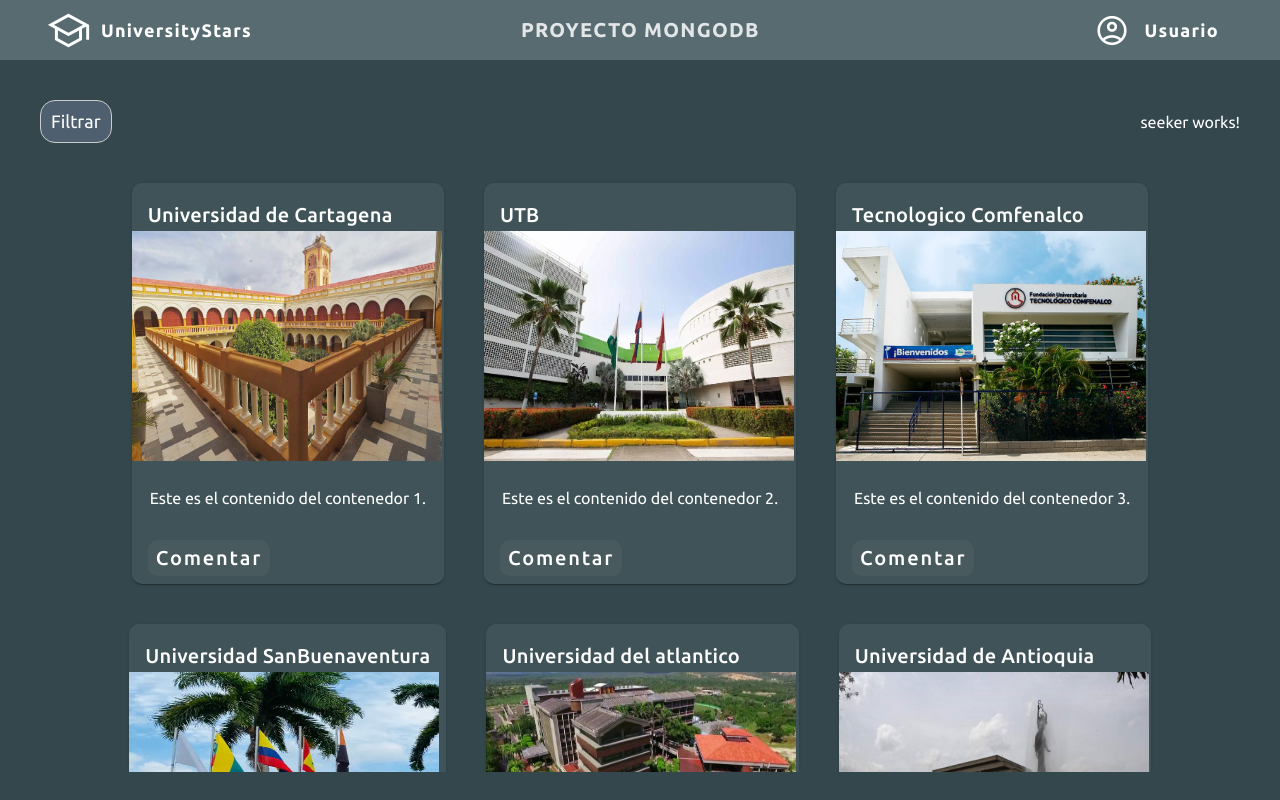
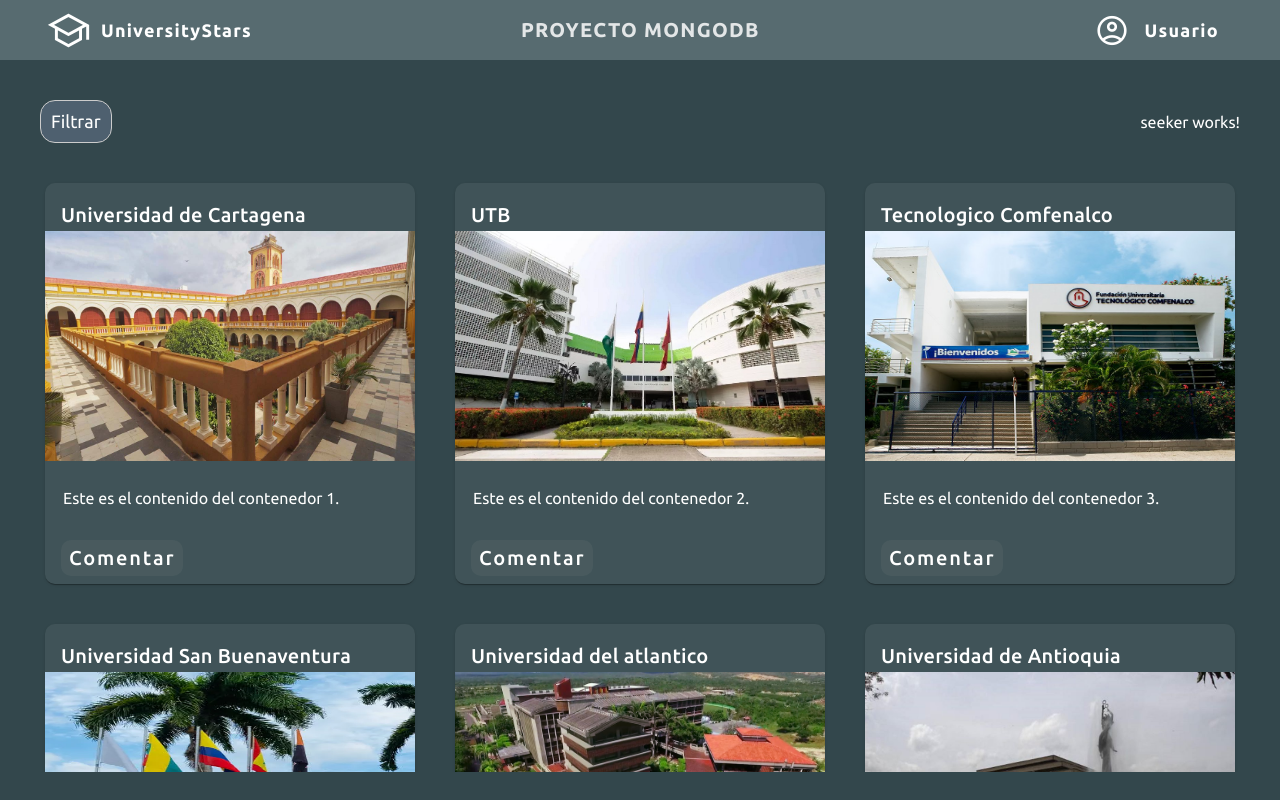
Before and after one commit to DuvanJR/UniverStars-Proyecto, an Angular app: page /universtars/menu in a window 1280 px wide. Built offline with nearby package versions, Linux system fonts and the light colour scheme; a web font is replaced by a local one.

Commit message:
cambios en el tamaño de las card-imagen

```diff
--- a/src/app/ContenedorComponent/ContenedorComponent.component.html
+++ b/src/app/ContenedorComponent/ContenedorComponent.component.html
@@ -13,7 +13,7 @@
       <mat-card-subtitle> </mat-card-subtitle>
     </mat-card-header>
     <div class="example-header-image">
-      <img mat-card-image [src]="item.src" alt="{{item.titulo}}" width="310"
+      <img mat-card-image [src]="item.src" alt="{{item.titulo}}" width="370"
       height="230" >
     </div>
     <mat-card-content>
--- a/src/app/ContenedorComponent/ContenedorComponent.component.ts
+++ b/src/app/ContenedorComponent/ContenedorComponent.component.ts
@@ -4,40 +4,94 @@
 @Component({
   selector: 'app-ContenedorComponent',
   templateUrl: './ContenedorComponent.component.html',
-  styleUrls: ['./ContenedorComponent.component.scss']
+  styleUrls: ['./ContenedorComponent.component.scss'],
 })
 export class ContenedorComponentComponent {
+  constructor(private router: Router) {}
 
-  constructor(private router: Router) { }
-
-  filtrar(ciudad:string){
-    this.informacion=this.copiArray;
-    const result = this.informacion.filter(( universidades ) =>  universidades.ciudad.includes(ciudad));
-    this.informacion=result;
+  filtrar(ciudad: string) {
+    this.informacion = this.copiArray;
+    const result = this.informacion.filter((universidades) =>
+      universidades.ciudad.includes(ciudad)
+    );
+    this.informacion = result;
   }
 
-  informacion  = [
-    { titulo: 'Universidad de Cartagena', contenido: 'Este es el contenido del contenedor 1.', ciudad: 'cartagena', src: '../../assets/img/Universidad Cartagena.jpg'},
-    { titulo: 'UTB', contenido: 'Este es el contenido del contenedor 2.', ciudad: 'cartagena', src: '../../assets/img/Universidad UTB.jpeg' },
-    { titulo: 'Tecnologico Comfenalco', contenido: 'Este es el contenido del contenedor 3.', ciudad: 'cartagena', src: '../../assets/img/Tecno Comfenalco.jpeg'},
-    { titulo: 'Universidad SanBuenaventura', contenido: 'Este es el contenido del contenedor 4.', ciudad: 'cartagena', src: '../../assets/img/Universidad SanBue.jpg' },
-    { titulo: 'Universidad del atlantico', contenido: 'Este es el contenido del contenedor 5.', ciudad: 'barranquilla', src: '../../assets/img/Universidad Atlantico.jpeg' },
-    { titulo: 'Universidad de Antioquia', contenido: 'Este es el contenido del contenedor 6.', ciudad: 'medellin', src: '../../assets/img/Universidad Antioquia.jpg' },
-    { titulo: 'Universidad Nacional', contenido: 'Este es el contenido del contenedor 7.' , ciudad: 'bogota', src: '../../assets/img/Universidad Nacional.jpg'},
-    { titulo: 'Universidad de Cali', contenido: 'Este es el contenido del contenedor 8.', ciudad: 'cali' , src: '../../assets/img/Universidad Cali.jpg'},
-    { titulo: 'Universidad de Bucaramanga', contenido: 'Este es el contenido del contenedor 9.' , ciudad: 'bucaramanga'},
-    { titulo: 'Universidad de Boyaca', contenido: 'Este es el contenido del contenedor 10.', ciudad: 'boyaca'},
-    { titulo: 'Universidad de Cartagena', contenido: 'Este es el contenido del contenedor 1.', ciudad: 'cartagena', src: '../../assets/img/Universidad Cartagena.jpg'},
+  informacion = [
+    {
+      titulo: 'Universidad de Cartagena',
+      contenido: 'Este es el contenido del contenedor 1.',
+      ciudad: 'cartagena',
+      src: '../../assets/img/Universidad Cartagena.jpg',
+    },
+    {
+      titulo: 'UTB',
+      contenido: 'Este es el contenido del contenedor 2.',
+      ciudad: 'cartagena',
+      src: '../../assets/img/Universidad UTB.jpeg',
+    },
+    {
+      titulo: 'Tecnologico Comfenalco',
+      contenido: 'Este es el contenido del contenedor 3.',
+      ciudad: 'cartagena',
+      src: '../../assets/img/Tecno Comfenalco.jpeg',
+    },
+    {
+      titulo: 'Universidad San Buenaventura',
+      contenido: 'Este es el contenido del contenedor 4.',
+      ciudad: 'cartagena',
+      src: '../../assets/img/Universidad SanBue.jpg',
+    },
+    {
+      titulo: 'Universidad del atlantico',
+      contenido: 'Este es el contenido del contenedor 5.',
+      ciudad: 'barranquilla',
+      src: '../../assets/img/Universidad Atlantico.jpeg',
+    },
+    {
+      titulo: 'Universidad de Antioquia',
+      contenido: 'Este es el contenido del contenedor 6.',
+      ciudad: 'medellin',
+      src: '../../assets/img/Universidad Antioquia.jpg',
+    },
+    {
+      titulo: 'Universidad Nacional',
+      contenido: 'Este es el contenido del contenedor 7.',
+      ciudad: 'bogota',
+      src: '../../assets/img/Universidad Nacional.jpg',
+    },
+    {
+      titulo: 'Universidad de Cali',
+      contenido: 'Este es el contenido del contenedor 8.',
+      ciudad: 'cali',
+      src: '../../assets/img/Universidad Cali.jpg',
+    },
+    {
+      titulo: 'Universidad de Bucaramanga',
+      contenido: 'Este es el contenido del contenedor 9.',
+      ciudad: 'bucaramanga',
+    },
+    {
+      titulo: 'Universidad de Boyaca',
+      contenido: 'Este es el contenido del contenedor 10.',
+      ciudad: 'boyaca',
+    },
+    {
+      titulo: 'Universidad de Cartagena',
+      contenido: 'Este es el contenido del contenedor 1.',
+      ciudad: 'cartagena',
+      src: '../../assets/img/Universidad Cartagena.jpg',
+    },
     // ... Más objetos de datos
   ];
 
-  copiArray=this.informacion;
+  copiArray = this.informacion;
 
-  getAllCity(){
-    this.informacion=this.copiArray;
+  getAllCity() {
+    this.informacion = this.copiArray;
   }
 
-  see(){
+  see() {
     this.router.navigate(['universtars/menu/ver-detalle']);
   }
 }
```
